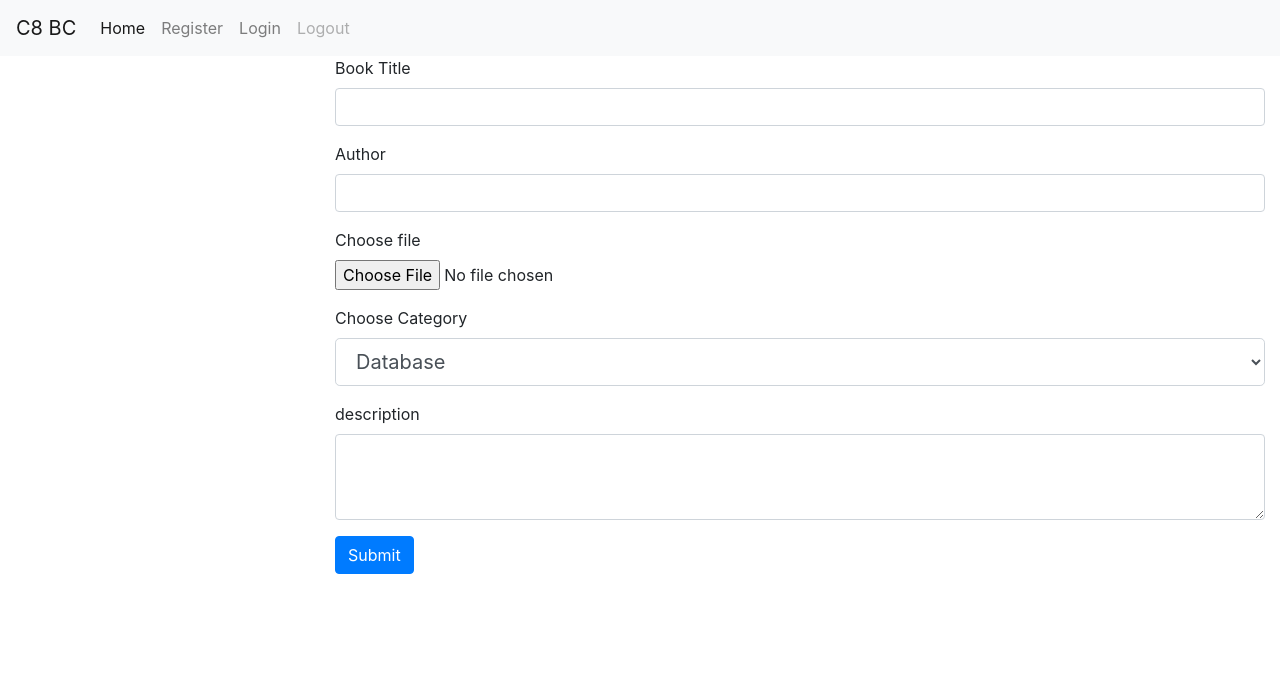
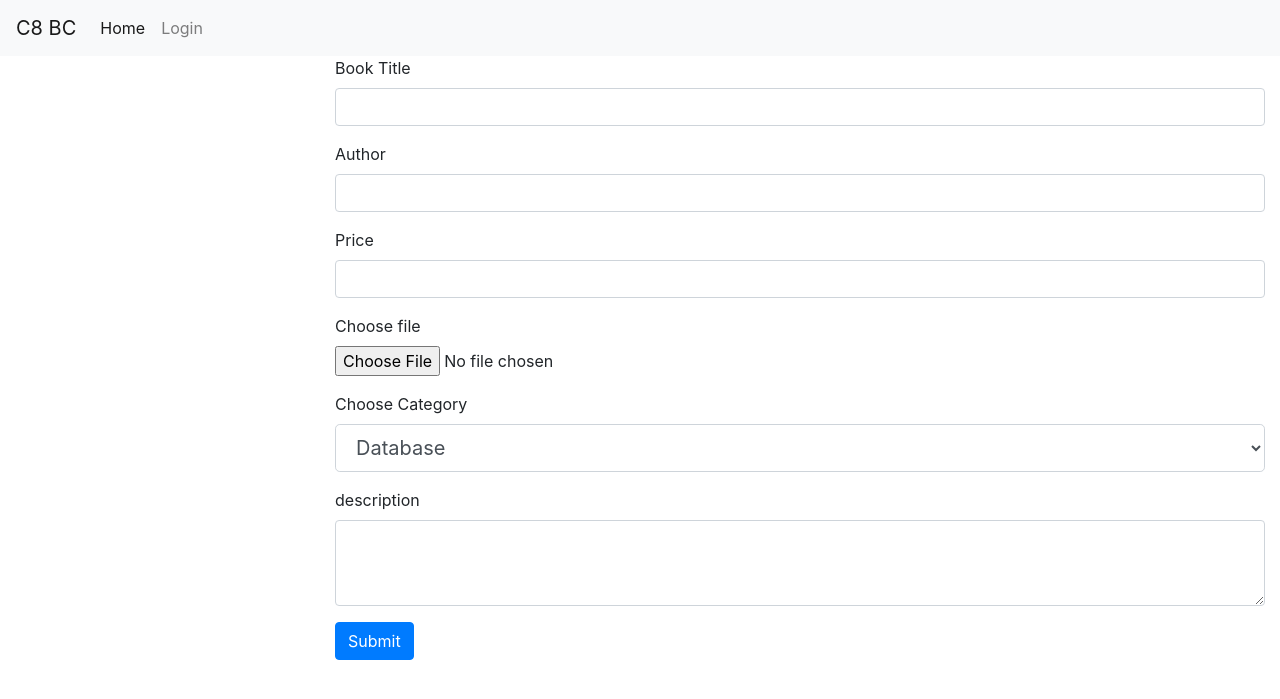
Before and after one commit to a5ea5em5int/C8bc2, a Flask app: page /bookInsert in a window 1280 px wide. Shown: the top 699 px of the page. Run offline with Flask 2, Linux system fonts and the light colour scheme.

Commit message:
changes with book insert

```diff
--- a/server.py
+++ b/server.py
@@ -1,9 +1,11 @@
 
 from flask import Flask,render_template,request,session,redirect,url_for,flash
+import os
 import sqlite3
 
 app = Flask(__name__) #constructing app object
 app.secret_key = "fc37c877f8194c3b0eee5e671b402475"
+app.config['UPLOAD']="static/images"
 books =[{'bid':111,'title':'Java Springboot framework','author':'S John'},{'bid':112,'title':'Maths for Data Science','author':'Edison'},{'bid':113,'title':'Deep Learning with Tensorflow','author':'David'}]
 
 """ @app.route('/')
@@ -42,13 +44,15 @@ def check_password(pwd,cpwd):
         return True
     else:
         return False
-
+@app.route('/home')
+def userhome():
+    return redirect(url_for('login'))
 
 
 @app.route("/register",methods =['GET','POST'])
 def home_page():
     if request.method == 'GET':
-        return render_template('home.html')
+        return render_template('register.html')
     else:
         fullname = request.form['fullname'] # it is the value of the name attribute in html form
         email = request.form['email']
@@ -61,8 +65,8 @@ def home_page():
                 sql ="insert into user (fullname,email,address,password, gender) values (?,?,?,?,?)"
                 conn.execute(sql,(fullname,email,address,password,gender))
                 conn.commit()
-                flash('Register success','success')
-            return render_template('register_success.html',message=f"{fullname} {email} {password} {gender} {address} added to table")
+                flash('Register success! Please login','success')
+            return render_template('login.html')
         else:
             flash('Password length must be 8 characters or password and confirm password must be the same ','danger')
             return redirect(url_for("home_page"))
@@ -93,18 +97,39 @@ def login():
             else:
                 db_password = row[0]
                 if db_password == form_password:
+                    session['user']= email
                     flash('login success!!!','success')
                     return render_template('login_success.html')
                 else:
                     flash('Password is wrong. Try again','warning')
                     return redirect(url_for('login'))
 
+
+
+@app.route('/logout')
+def logout():
+    session.clear()
+    # redirect to a particular function name
+    return redirect(url_for('login'))
+
+
+""" The following part is for admin site"""
+
 @app.route('/bookInsert',methods=['GET',"POST"])
 def book_insert():
     if request.method == 'GET':
         return render_template('book.html')
     else:
-        pass
+        title = request.form['title']
+        author = request.form['author']
+        price = request.form['price']
+        category = request.form['category']
+        bookcover = request.files['bfile']
+        filename = bookcover.filename
+        bookcover.save(os.path.join(app.config['UPLOAD'],filename))
+
+        description = request.form['description']
+        return "insert book"
 
 if __name__ == "__main__":
     app.run(port='5243',debug=True)
--- a/templates/book.html
+++ b/templates/book.html
@@ -1,6 +1,6 @@
 {%  extends "layout.html" %}
 {% block content %}
-<form class="form" action="/register" method="post">
+<form class="form" action="/bookInsert" method="post" enctype ="multipart/form-data">
     <div class="form-group">
         <label for="title">Book Title</label>
         <input type="text" class="form-control"  name="title">
@@ -9,6 +9,11 @@
     <div class="form-group">
       <label for="author">Author</label>
       <input type="text" class="form-control"  name="author" >
+
+    </div>
+    <div class="form-group">
+      <label for="price">Price</label>
+      <input type="number" class="form-control"  name="price" >
 
     </div>
     <div class="form-group">
--- a/templates/layout.html
+++ b/templates/layout.html
@@ -21,16 +21,16 @@
           <li class="nav-item active">
             <a class="nav-link" href="#">Home <span class="sr-only">(current)</span></a>
           </li>
+          {% if 'user' not in session %}
 
-          <li class="nav-item">
-            <a class="nav-link" href="/register">Register</a>
-          </li>
           <li class="nav-item">
             <a class="nav-link" href="/login">Login</a>
           </li>
+          {% else %}
           <li class="nav-item">
-            <a class="nav-link disabled" href="logout">Logout</a>
+            <a class="nav-link" href="/logout">Logout</a>
           </li>
+          {% endif %}
         </ul>
       </div>
     </nav>
--- a/templates/login.html
+++ b/templates/login.html
@@ -19,6 +19,7 @@
     <button type="submit" class="btn btn-primary">Submit</button>
 </fieldset>
   </form>
+  <p>If you are not a member, sign up here<a href="/register">Signup</a></p>
 
 
 {% endblock  %}
--- a/templates/login_success.html
+++ b/templates/login_success.html
@@ -1,7 +1,8 @@
 {% extends "layout.html" %}
 
+
 {% block content %}
-
+welcome {{session['user']}}
 
 
 {% endblock %}
```
Also changed, not shown: bookShop.db, static/images/2databaseSystem.jpg (added), templates/register.html (renamed from templates/home.html).
